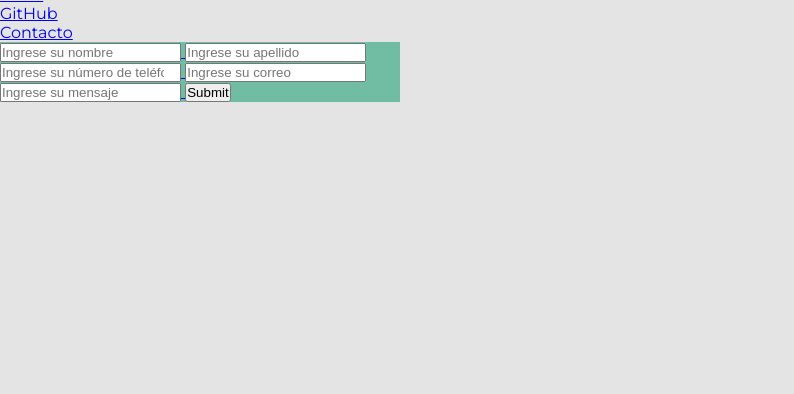
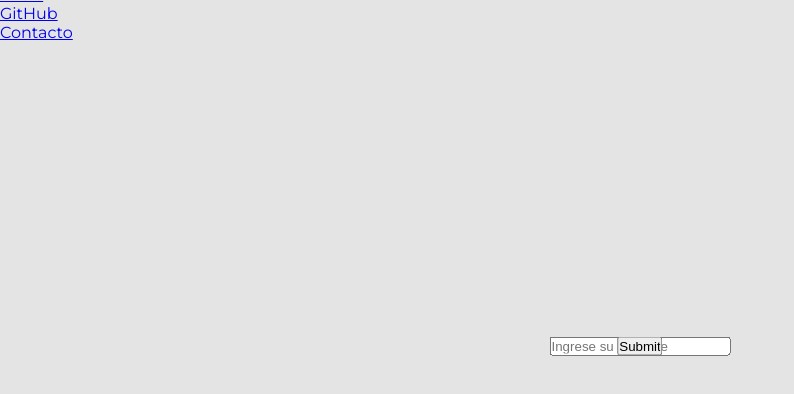
Before and after one commit to felipesaavedram/miweb, a plain HTML site: page contact.html in a window 1280 px wide. Shown: the part 54-448 px from the top of the page, without its empty margins (0-794 px from the left). Drawn offline with Linux system fonts and the light colour scheme.

Commit message:
se agrega modificadores a los inputs

```diff
--- a/style.css
+++ b/style.css
@@ -26,7 +26,11 @@ div {
 }
 
 input {
-
+  margin: 0;
+  position: absolute;
+  top: 50%;
+  left: 50%;
+  transform: translate(-50%, -50%)
 }
 
 p, h1{
```
